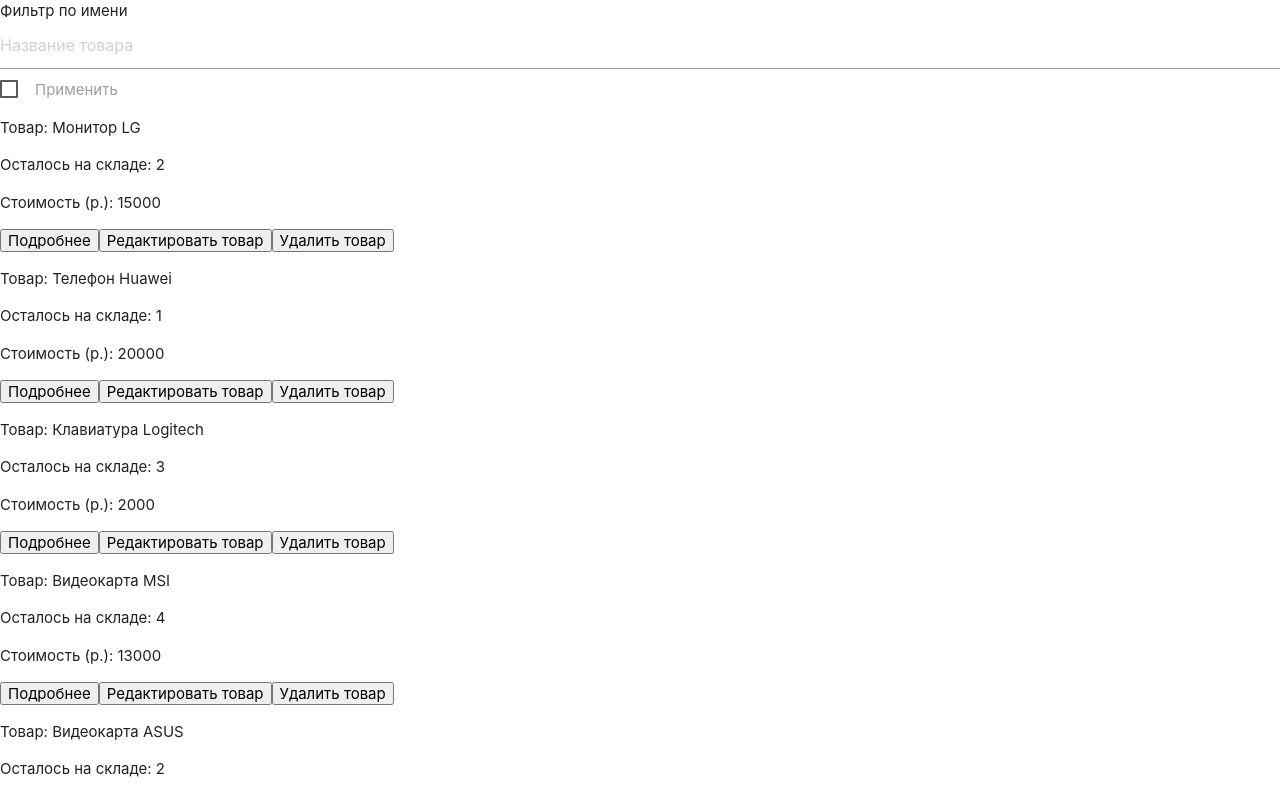
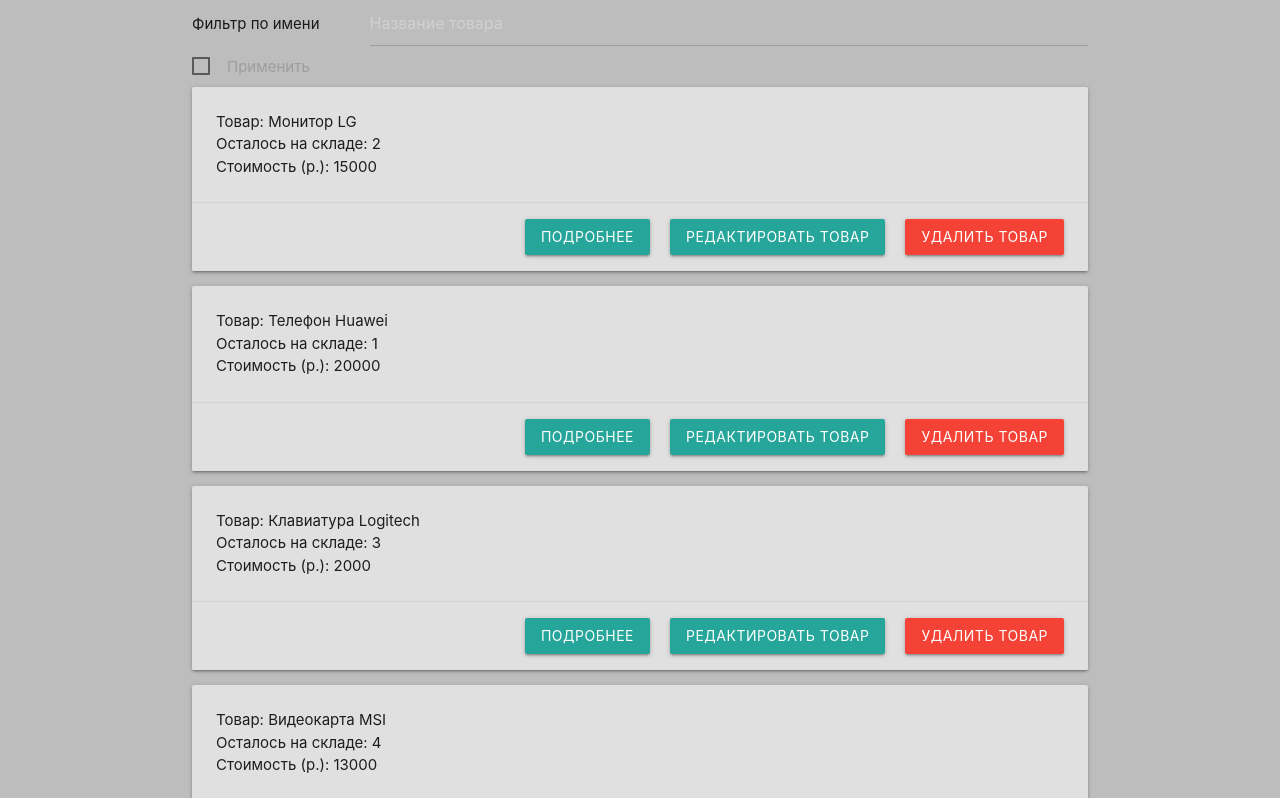
Before and after one commit to Eraphion/ProductsAccounter, a React (Create React App) app: page / in a window 1280 px wide. Shown: the top 798 px of the page. Built offline with nearby package versions, Linux system fonts and the light colour scheme.

Commit message:
Improved styling of product cards

```diff
--- a/src/App.js
+++ b/src/App.js
@@ -34,7 +34,8 @@ const App = () => {
     }, []);
 
     return (
-        <Provider store={store}>
+        <div className="grey lighten-1">
+            <Provider store={store} classNames="grey">
                 <BrowserRouter>
                     <Switch>
                         <Route path={URLs.PRODUCT_TABLE} component={ProductTable} exact/>
@@ -44,6 +45,7 @@ const App = () => {
                     </Switch>
                 </BrowserRouter>
             </Provider>
+        </div>
     )};
 
 export default App;
--- a/src/Components/Product/Card/Component.js
+++ b/src/Components/Product/Card/Component.js
@@ -3,7 +3,9 @@ import {useDispatch} from 'react-redux';
 import {useHistory} from 'react-router-dom';
 
 import {DeleteProduct} from 'Actions/Creators';
-import {getNavigation} from 'Routing'
+import {getNavigation} from 'Routing';
+// eslint-disable-next-line no-unused-vars
+import _ from './Style.css';
 
 const Product = ({name, quantity, price, id}) => {
     const dispatch = useDispatch();
@@ -13,16 +15,16 @@ const Product = ({name, quantity, price, id}) => {
     const deleteProduct = () => dispatch(DeleteProduct(id));
 
     return (
-        <li>
-            <div className="productInfo">
+        <li className="card grey lighten-2">
+            <div className="card-content">
                 <p>Товар: {name}</p>
                 <p>Осталось на складе: {quantity}</p>
                 <p>Стоимость (р.): {price}</p>
             </div>
-            <div className="buttons">
-                <button onClick={() => toViewProduct(id)}>Подробнее</button>
-                <button onClick={() => toEditProduct(id)}>Редактировать товар</button>
-                <button onClick={deleteProduct}>Удалить товар</button>
+            <div className="card-action rightButtons">
+                <button className="btn small mgright-20" onClick={() => toViewProduct(id)}>Подробнее</button>
+                <button className="btn small mgright-20" onClick={() => toEditProduct(id)}>Редактировать товар</button>
+                <button className="btn small red" onClick={deleteProduct}>Удалить товар</button>
             </div>
         </li>
     );
--- /dev/null
+++ b/src/Components/Product/Card/Style.css
@@ -0,0 +1,7 @@
+.rightButtons {
+    display: flex;
+    justify-content: flex-end;
+}
+.mgright-20 {
+    margin-right: 20px;
+}
--- a/src/Components/Product/CardList/Component.js
+++ b/src/Components/Product/CardList/Component.js
@@ -17,7 +17,7 @@ const CardList = ({isFiltered, filterName}) => {
     })
 
     return (
-        <ul>
+        <ul className="container">
             {cardsToRender}
         </ul>)
 }
--- a/src/Components/ProductTable/Component.js
+++ b/src/Components/ProductTable/Component.js
@@ -4,6 +4,8 @@ import {useState} from 'react';
 
 import {ProductList} from 'Components';
 import {getNavigation} from 'Routing';
+// eslint-disable-next-line no-unused-vars
+import _ from './Style.css';
 
 const ProductTable = () => {
 const {toAddProduct} = getNavigation(useHistory());
@@ -14,14 +16,15 @@ const filterOptions = {isFiltered, filterName};
 
     return (
         <div>
-            <div>
-                <span>Фильтр по имени</span>
-                <input
-                    placeholder="Название товара"
-                    value={filterName}
-                    onChange={(e) => setFilterName(e.target.value)}
-                ></input>
-
+            <div className="container">
+                <div className="filterField">
+                    <span className="filterAlert">Фильтр по имени</span>
+                    <input
+                        placeholder="Название товара"
+                        value={filterName}
+                        onChange={(e) => setFilterName(e.target.value)}
+                    ></input>
+                </div>
                 <label><input type="checkbox" value={isFiltered} onClick={() => setFiltered(!isFiltered)}></input><span>Применить</span></label>
             </div>
             <ProductList {...filterOptions}/>
--- /dev/null
+++ b/src/Components/ProductTable/Style.css
@@ -0,0 +1,8 @@
+.filterField {
+    display: flex;
+    align-items: baseline;
+}
+.filterAlert {
+    flex-shrink: 0;
+    margin-right: 50px;
+}
```
Lines whose indentation alone changed are shown as unchanged.
